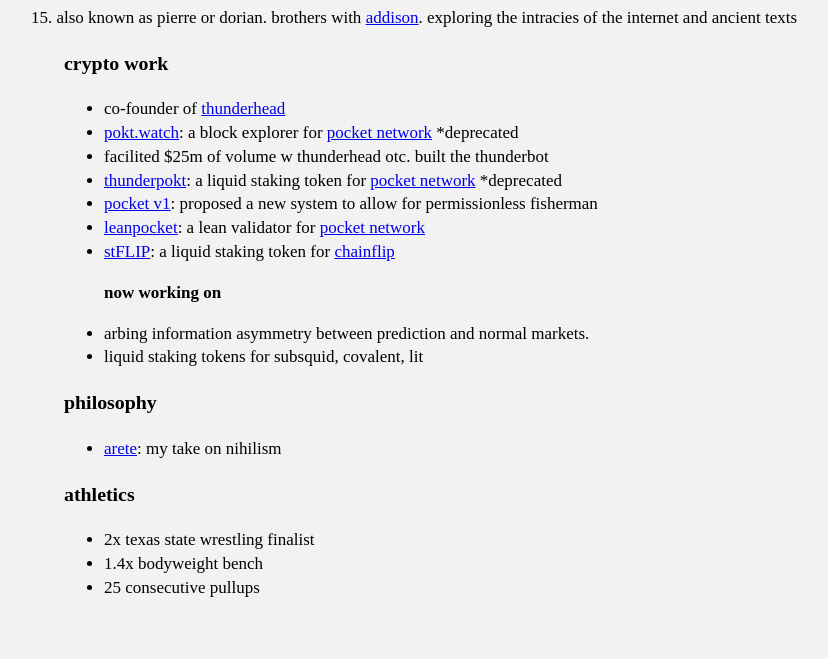
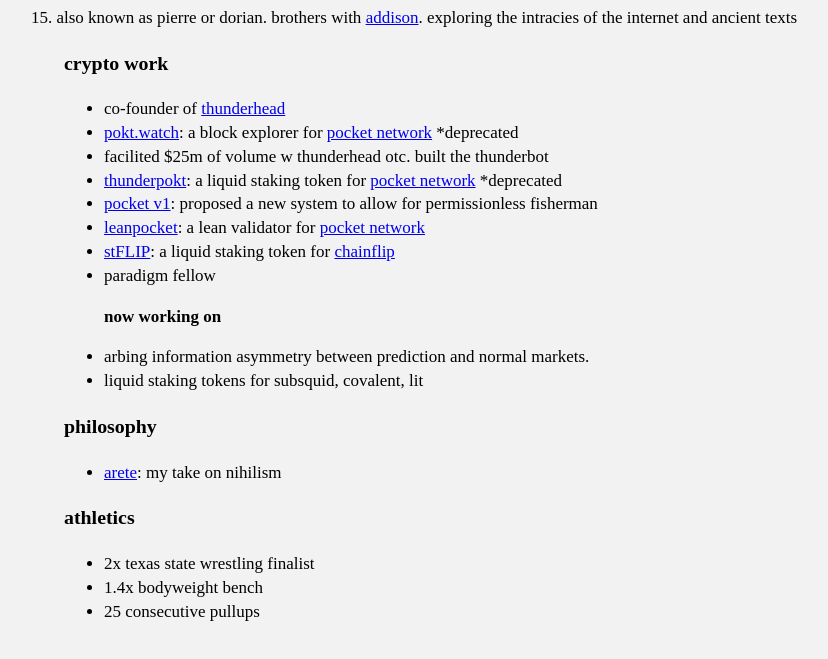
Before and after one commit to DragonDmoney/portfolio-site, a plain HTML site: page index.html in a window 1280 px wide. Shown: the part 115-774 px from the top of the page, without its empty margins (226-1054 px from the left). Drawn offline with Linux system fonts and the light colour scheme; a script that the page names is missing; a web font is replaced by a local one.

Commit message:
Update index.html

```diff
--- a/index.html
+++ b/index.html
@@ -30,6 +30,7 @@ body {
         <li><a target="_blank" href="https://github.com/pokt-network/pocket-network-protocol/pull/11">pocket v1</a>: proposed a new system to allow for permissionless fisherman</li>
         <li><a target="_blank" href="https://leanpocket.xyz/">leanpocket</a>: a lean validator for <a target="_blank" href="https://pokt.network">pocket network</a></li>
         <li><a target="_blank" href="https://stakedflip.fi">stFLIP</a>: a liquid staking token for <a target="_blank" href="https://chainflip.io">chainflip</a></li>
+        <li>paradigm fellow</li>
 
         <p><b>now working on</b></p>
         <li>arbing information asymmetry between prediction and normal markets.</li>
```
